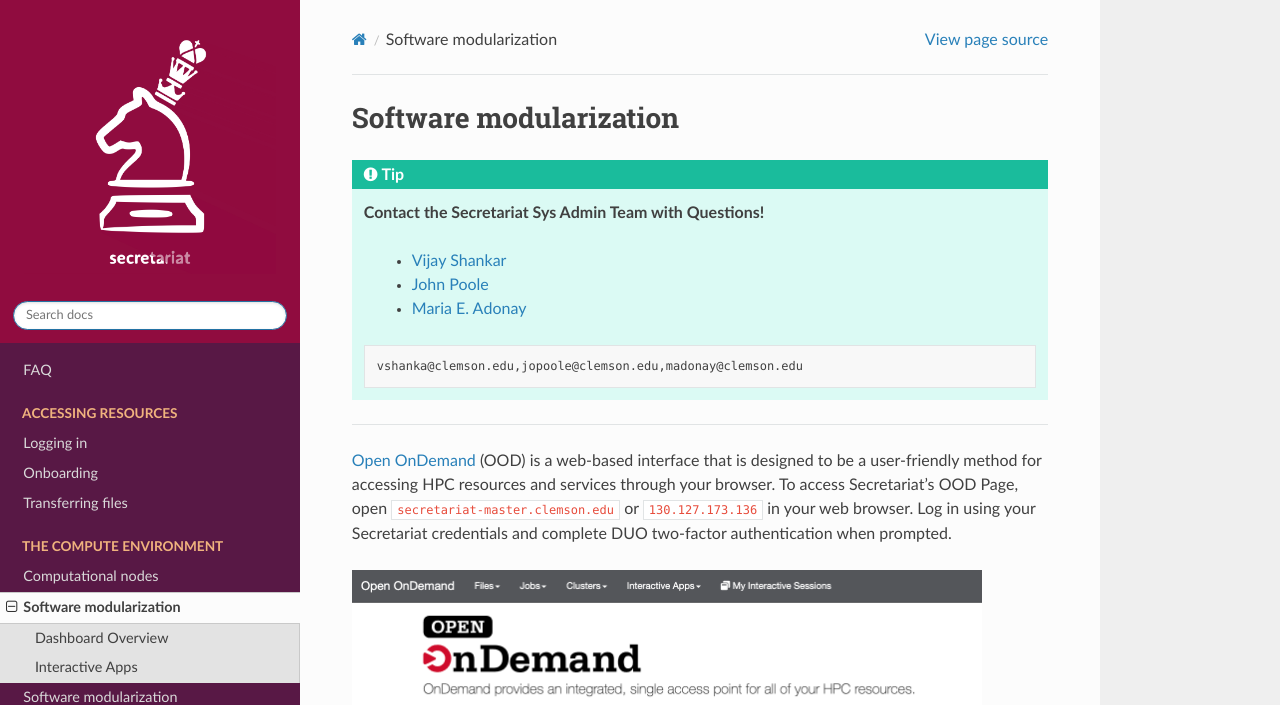
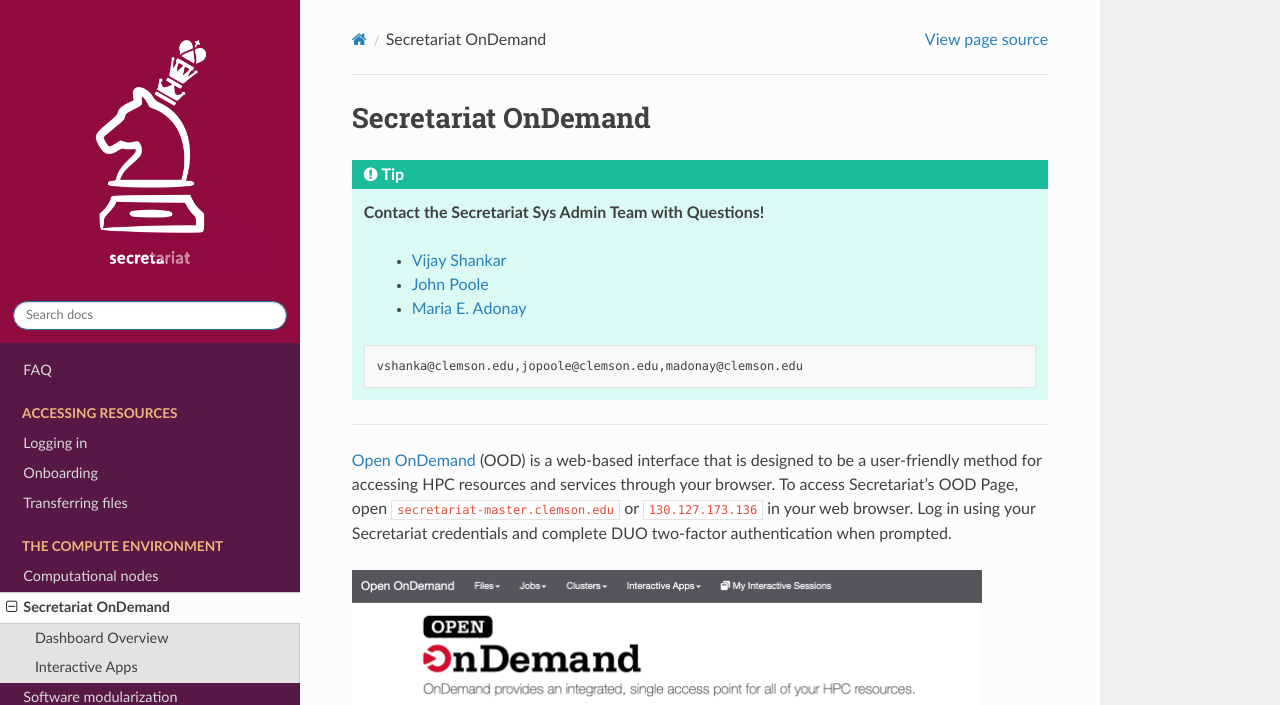
Before and after one commit to amalgamaria/secretariat, a Sphinx documentation site: the page built from docs/compute/ood.rst, in a window 1280 px wide and 1386 px high. Shown: the top 705 px of the window. Built offline with Sphinx 7.4.7 and the Read the Docs theme 3.1.0, drawn with Linux system fonts in a browser that asks for light colours; pages that are not in the unit, such as notebooks, are missing from menus.

Commit message:
Fix title

```diff
--- a/docs/compute/ood.rst
+++ b/docs/compute/ood.rst
@@ -1,5 +1,5 @@
-Software modularization
-=======================
+Secretariat OnDemand
+====================
 
 .. tip::
 
```
